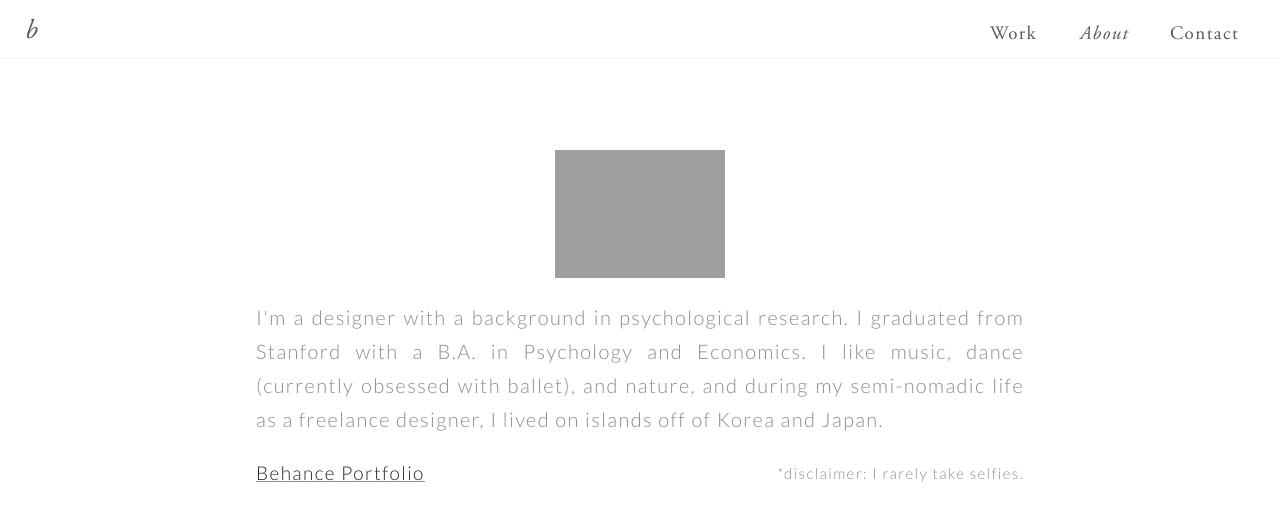
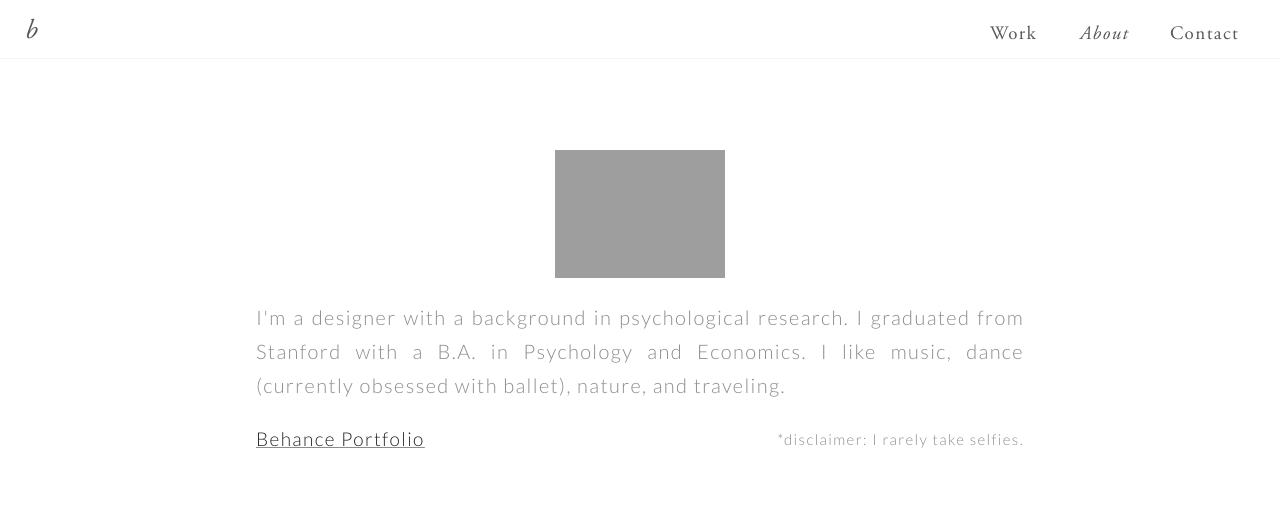
Before and after one commit to bkwon0402/bkwon0402.github.io, a Jekyll site: the page about.html, which Jekyll copies as it is, in a window 1280 px wide. Shown: the top 521 px of the page. Built offline with Jekyll 4.4.1, drawn with Linux system fonts in a browser that asks for light colours.

Commit message:
Update about.html

```diff
--- a/about.html
+++ b/about.html
@@ -72,8 +72,7 @@
 <div class="say">
 <div class="selfie2"><img src="/images/selfie.png"></div>
 <div class="aboutme"> I'm a designer with a background in psychological research.
-	 I graduated from Stanford with a B.A. in Psychology and Economics. I like music, dance (currently obsessed with ballet), and nature, and during my semi-nomadic life as a freelance designer, I lived on islands off of Korea and Japan.
-<div class="clearfix">
+	 I graduated from Stanford with a B.A. in Psychology and Economics. I like music, dance (currently obsessed with ballet), nature, and traveling.
 	<p class="disclaimer">*disclaimer: I rarely take selfies.</p>
 
 	<div class="behancetext"><a href="http://www.behance.net/bkwon" text-decoration: "underline">Behance Portfolio</a></div>
```
